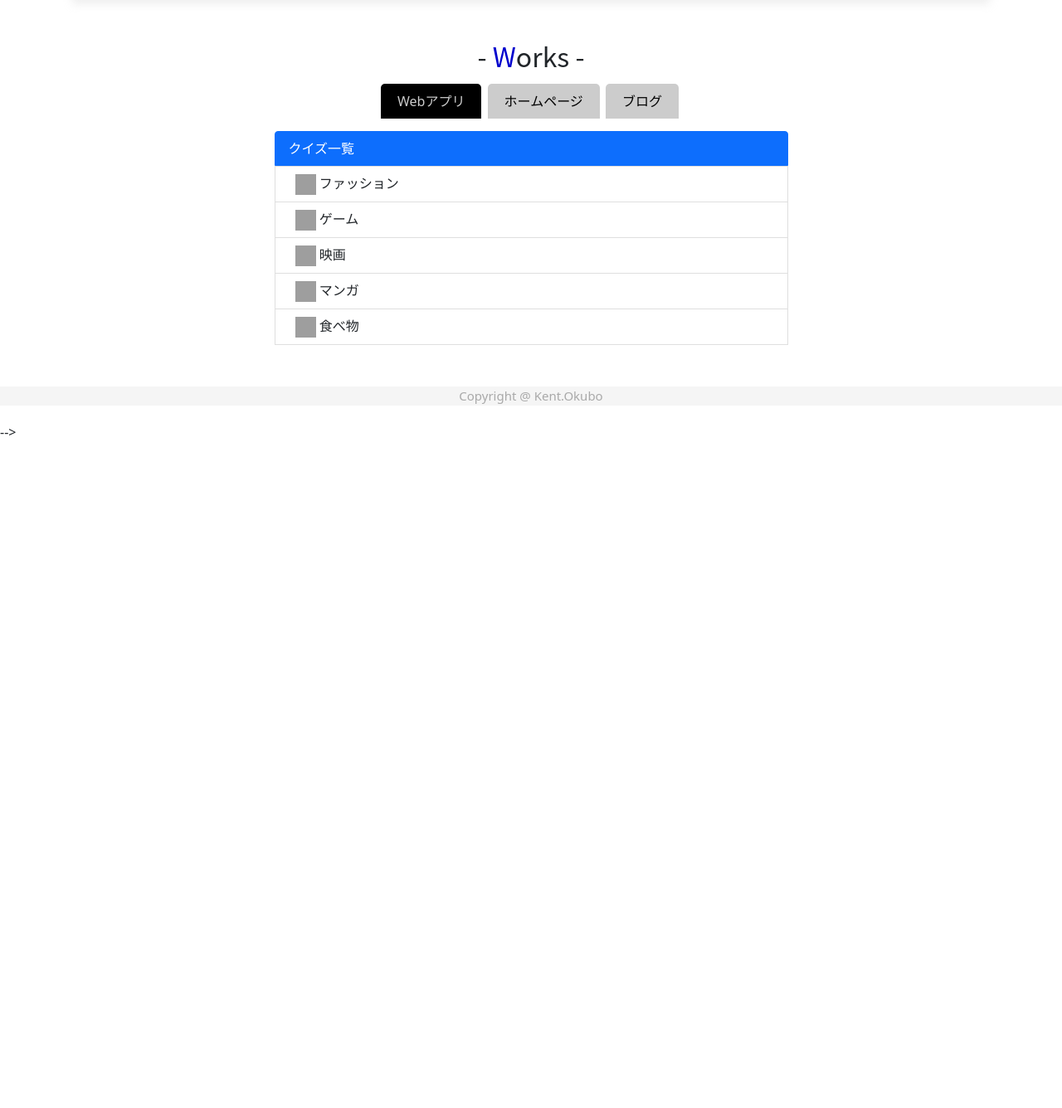
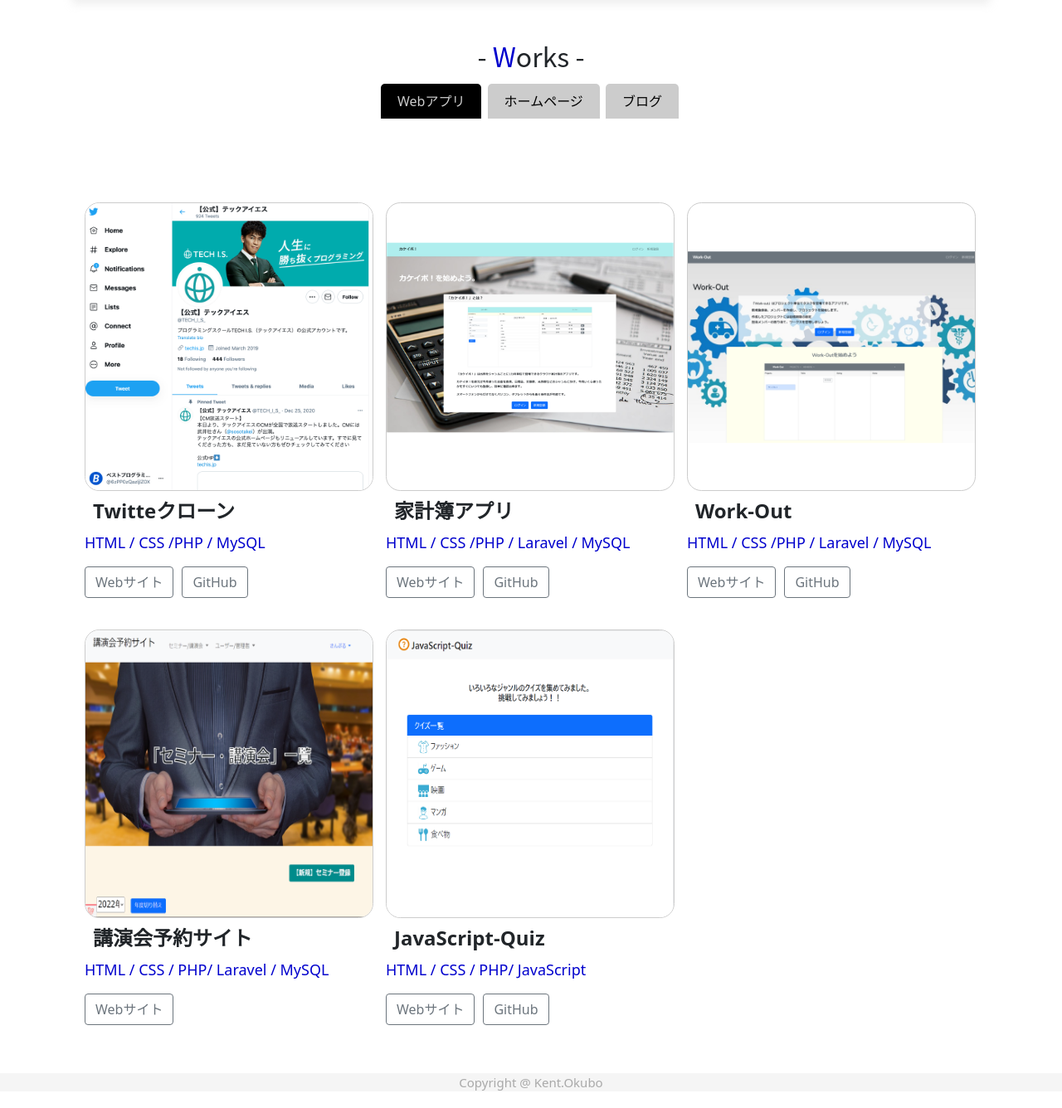
Before and after one commit to bonbo0811/portfolio, a PHP site: page /Works.php in a window 1280 px wide. Shown: the part 67-1403 px from the top of the page at 83% size. Before the commit the page ends 592 px from the top, so only its background shows below. Run offline with PHP 8.4, Linux system fonts and the light colour scheme; grey boxes are pictures that could not be loaded.

Commit message:
ブログ追加

```diff
--- a/Works.php
+++ b/Works.php
@@ -24,100 +24,61 @@
             <a href="" class="tab-nav-item" data-nav="2">ブログ</a>
         </div>
 
-        <div class="quiz-list list-group col-md-7 mt-4 m-auto px-3">
-            <span class="list-group-item list-group-item-action active list-img bg-primary" aria-current="true">
-                クイズ一覧
-            </span>
+            <!-- Webアプリ-->
+            <div class="tab-contents-item" data-content="0">
+                <div class="box-works py-0">
 
-            <!-- エンタメクイズ -->
-            <div class="tab-contents-item" data-content="0">
-                <a href="quiz-fashions.php" class="list-group-item list-group-item-action">
-                    <img src="images/fashion_image.jpeg" alt="アイコン" width="25" height="25" class="d-inline-block align-text-top ms-2">
-                    ファッション
-                </a>
-                <a href="quiz-games.php" class="list-group-item list-group-item-action ">
-                    <img src="images/game_image.jpeg" alt="アイコン" width="25" height="25" class="d-inline-block align-text-top ms-2">
-                    ゲーム
-                </a>
-                <a href="quiz-movies.php" class="list-group-item list-group-item-action">
-                    <img src="images/movie_image.jpeg" alt="アイコン" width="25" height="25" class="d-inline-block align-text-top ms-2">
-                    映画
-                </a>
-                <a href="quiz-comics.php" class="list-group-item list-group-item-action">
-                    <img src="images/comic_image.jpeg" alt="アイコン" width="25" height="25" class="d-inline-block align-text-top ms-2">
-                    マンガ
-                </a>
-                <a href="quiz-foods.php" class="list-group-item list-group-item-action">
-                    <img src="images/food_image.jpeg" alt="アイコン" width="25" height="25" class="d-inline-block align-text-top ms-2">
-                    食べ物
-                </a>
+                    <ul class="works-list">
+                        <li>
+                            <a href="TwitterClone.php"><img src="./images/work_1.png" alt="TwitterCloneの画像"></a>
+                            <h3>Twitteクローン</h3>
+                            <span class="color-blue">HTML / CSS /PHP / MySQL</span>
+                            <div class="link justify-content-left mb-2">
+                                <a class="btn btn-outline-secondary" href="https://techkento.com/TwitterClone/Controllers/sign-in.php" target="_blank" rel="noopener noreferrer">Webサイト</a>
+                                <a class="btn btn-outline-secondary" href="https://github.com/bonbo0811/TwitterClone" target="_blank" rel="noopener noreferrer">GitHub</a>
                             </div>
+                        </li>
 
-            <!-- 勉強クイズ -->
-            <div class="tab-contents-item" data-content="1">
-                <a href="quiz-englishwords.php" class="list-group-item list-group-item-action">
-                    <img src="images/englishword.jpeg" alt="アイコン" width="25" height="25" class="d-inline-block align-text-top ms-2">
-                    英単語
-                </a>
-                <a href="quiz-kotowaza.php" class="list-group-item list-group-item-action">
-                    <img src="images/kotowaza.jpeg" alt="アイコン" width="25" height="25" class="d-inline-block align-text-top ms-2">
-                    ことわざ
-                </a>
-                <a href="quiz-kanji.php" class="list-group-item list-group-item-action">
-                    <img src="images/kanji.jpeg" alt="アイコン" width="25" height="25" class="d-inline-block align-text-top ms-2">
-                    漢字
-                </a>
-                <a href="quiz-sciences.php" class="list-group-item list-group-item-action">
-                    <img src="images/science.jpeg" alt="アイコン" width="25" height="25" class="d-inline-block align-text-top ms-2">
-                    理科
-                </a>
-                <a href="quiz-maths.php" class="list-group-item list-group-item-action">
-                    <img src="images/math.jpeg" alt="アイコン" width="25" height="25" class="d-inline-block align-text-top ms-2">
-                    数学
-                </a>
+                        <li>
+                            <a href="kakeibo.php"><img class="pix" src="./images/kakeibo.png" alt="家計簿の画像"></a>
+                            <h3>家計簿アプリ</h3>
+                            <span class="color-blue">HTML / CSS /PHP / Laravel / MySQL</span>
+                            <div class="link justify-content-left mb-2">
+                                <a class="btn btn-outline-secondary" href="https://kakeibo.shop/" target="_blank" rel="noopener noreferrer">Webサイト</a>
+                                <a class="btn btn-outline-secondary" href="https://github.com/bonbo0811/kakeibo" target="_blank" rel="noopener noreferrer">GitHub</a>
                             </div>
+                        </li>
 
-            <!-- 教養クイズ -->
-            <div class="tab-contents-item" data-content="2">
-                <a href="quiz-manners.php" class="list-group-item list-group-item-action">
-                    <img src="images/manner.jpeg" alt="アイコン" width="25" height="25" class="d-inline-block align-text-top ms-2">
-                    一般マナー
-                </a>
-                <a href="quiz-estate.php" class="list-group-item list-group-item-action">
-                    <img src="images/estate.jpeg" alt="アイコン" width="25" height="25" class="d-inline-block align-text-top ms-2">
-                    不動産
-                </a>
-                <a href="quiz-inventment.php" class="list-group-item list-group-item-action">
-                    <img src="images/inventment.jpeg" alt="アイコン" width="25" height="25" class="d-inline-block align-text-top ms-2">
-                    投資
-                </a>
+                        <li class="three">
+                            <a href="Work-Out.php"><img src="./images/Work-Out.png" alt="Work-Outの画像"></a>
+                            <h3>Work-Out</h3>
+                            <span class="color-blue">HTML / CSS /PHP / Laravel / MySQL</span>
+                            <div class="link justify-content-left mb-2">
+                                <a class="btn btn-outline-secondary" href="http://13.115.77.9/" target="_blank" rel="noopener noreferrer">Webサイト</a>
+                                <a class="btn btn-outline-secondary" href="https://github.com/bonbo0811/Work-Out" target="_blank" rel="noopener noreferrer">GitHub</a>
                             </div>
+                        </li>
+
+                        <li>
+                            <a href="koen-yoyaku.php"><img src="./images/講演会予約サイト.png" alt="講演会予約サイトの画像"></a>
+                            <h3>講演会予約サイト</h3>
+                            <span class="color-blue">HTML / CSS / PHP/ Laravel / MySQL</span>
+                            <div class="link justify-content-left mb-2">
+                                <a class="btn btn-outline-secondary" href="https://www.seminarreserve.shop/" target="_blank" rel="noopener noreferrer">Webサイト</a>
                             </div>
+                        </li>
+
+                        <li>
+                            <a href="JavaScript-Quiz.php"><img src="./images/JavaScript-Quiz.png" alt="講演会予約サイトの画像"></a>
+                            <h3>JavaScript-Quiz</h3>
+                            <span class="color-blue">HTML / CSS / PHP/ JavaScript</span>
+                            <div class="link justify-content-left mb-2">
+                                <a class="btn btn-outline-secondary" href="https://jp-javascript-quiz.herokuapp.com/" target="_blank" rel="noopener noreferrer">Webサイト</a>
+                                <a class="btn btn-outline-secondary" href="https://github.com/bonbo0811/JavaScript-Quiz" target="_blank" rel="noopener noreferrer">GitHub</a>
                             </div>
-
-            <!-- <div class="block-main text-center" >
-                <div class="box-profile" id="js-tab">
-                    <h2 class="sub-title mb-4">
-                        - <span class="color-blue">W</span>orks -
-                    </h2>
-                    <div class="tab-nav text-center mt-3">
-                        <a href="" class="tab-nav-item is-active" data-nav="0">Webアプリ</a>
-                        <a href="" class="tab-nav-item" data-nav="1">ホームページ</a>
-                        <a href="" class="tab-nav-item" data-nav="2">ブログ</a>
+                        </li>
+                    </ul>
                 </div>
-                </div>
-            </div>
-
-            <div class="quiz-list list-group col-md-7 mt-4 m-auto px-3">
-                <span class="list-group-item list-group-item-action active list-img bg-primary" aria-current="true">
-                    一覧
-                </span>
-
-                <!-- Webアプリ -->
-                <div class="tab-contents-item" data-content="0">
-                <a href="" class="list-group-item list-group-item-action">
-                    Webアプリ
-                </a>
             </div>
 
             <!-- ホームページ -->
@@ -127,13 +88,25 @@
 
             <!-- ブログ -->
             <div class="tab-contents-item" data-content="2">
+                <div class="box-works py-0">
 
+                    <ul class="works-list">
+                        <li>
+                            <a href="syogaku_toshi.php"><img src="./images/syogaku_toshi.png" alt="無理なく始める少額投資の画像"></a>
+                            <h3>無理なく始める少額投資</h3>
+                            <span class="color-blue">ワードプレス / お名前.com / SSL済み</span>
+                            <div class="link justify-content-left mb-2">
+                                <a class="btn btn-outline-secondary" href="https://www.goodlifelabo.net/" target="_blank" rel="noopener noreferrer">Webサイト</a>
+                            </div>
+                        </li>
+                    </ul>
+                </div>
+            </div>
         </div>
     </div>
         <?php
             include_once('./parts/footer.php');
         ?>
-    </div> -->
     <script type="text/javascript" src="./JavaScript/tab.js"></script>
     </body>
 </html>
--- a/koen-yoyaku.php
+++ b/koen-yoyaku.php
@@ -14,7 +14,7 @@
     <div class="block-main text-center">
         <div class="box-works">
             <h2 class="sub-title mb-3">
-               - <span class="color-blue">W</span>orks -
+                - <span class="color-blue">W</span>orks -
             </h2>
                 <ul class="works-list">
                     <li>
```
Also changed, not shown: syogaku_toshi.php (added, +47 -0 lines), images/syogaku_toshi.png (added). Lines whose indentation alone changed are shown as unchanged.
